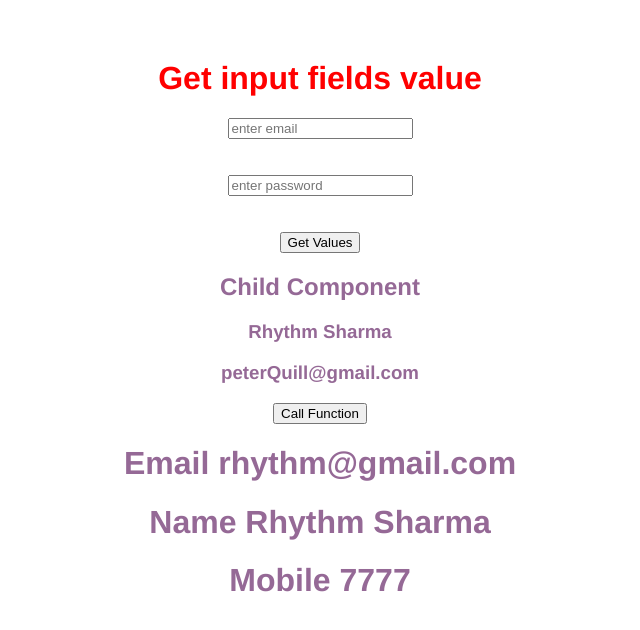
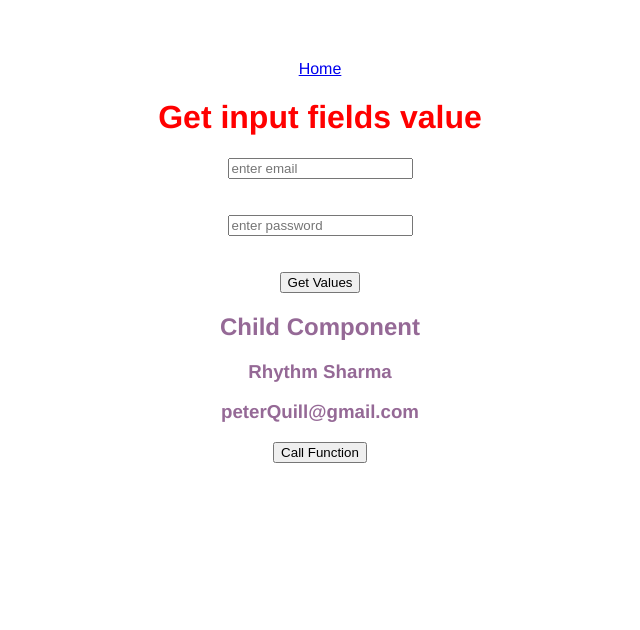
Before and after one commit to Rhythm-08/Vue-js-first-App, a Vue app: page / in a window 1280 px wide. Shown: the top 630 px of the page, without its empty margins (320-960 px from the left). Built offline with nearby package versions, Linux system fonts and the light colour scheme.

Commit message:
added routing

```diff
--- a/package.json
+++ b/package.json
@@ -9,7 +9,8 @@
   },
   "dependencies": {
     "core-js": "^3.8.3",
-    "vue": "^3.2.13"
+    "vue": "^3.2.13",
+    "vue-router": "^4.2.2"
   },
   "devDependencies": {
     "@babel/core": "^7.12.16",
--- a/src/App.vue
+++ b/src/App.vue
@@ -1,21 +1,16 @@
 <!-- This is HTML Code  -->
 
 <template>
-<home/>
-<h1>Email {{ email }}</h1>
-<h1>Name {{ getName() }}</h1>
-<h1>Mobile {{ mobile =7777 }}</h1>
+  <router-link to="Home">Home </router-link>
+<router-view></router-view>
 </template>
 
 
 <!-- This is JS Code  -->
 <script>
- import home from './components/home.vue'
 
 export default {
-  components:{
-    home
-  },
+
   name: 'abbBolNaMadarChod',
   data() {
     return {
--- a/src/main.js
+++ b/src/main.js
@@ -1,4 +1,5 @@
 import { createApp } from 'vue'
 import abbBolNaMadarChod from './App.vue'
+import router from './routes'
 
-createApp(abbBolNaMadarChod).mount('#lodaBehenChod')
+createApp(abbBolNaMadarChod).use(router).mount('#lodaBehenChod')
--- /dev/null
+++ b/src/routes.js
@@ -0,0 +1,17 @@
+import {createWebHistory, createRouter} from 'vue-router'
+
+import Home from './components/home.vue'
+
+const routes=[
+    {
+        name:'home',
+        path:'/',
+        component:Home
+    }
+];
+
+const router= createRouter({
+    history:createWebHistory(),
+    routes
+});
+export default router;
```
Also changed, not shown: 1 other file (tests, documents, lock files or other folders).
